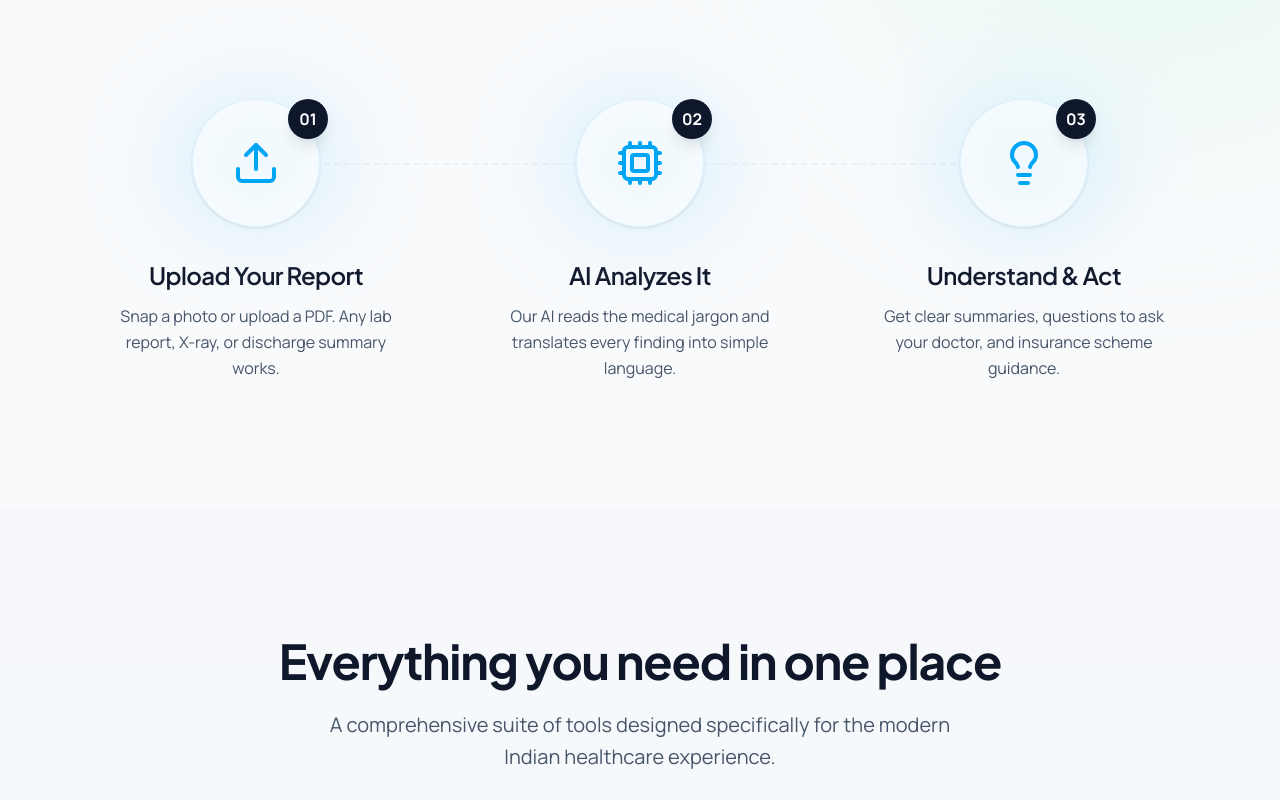
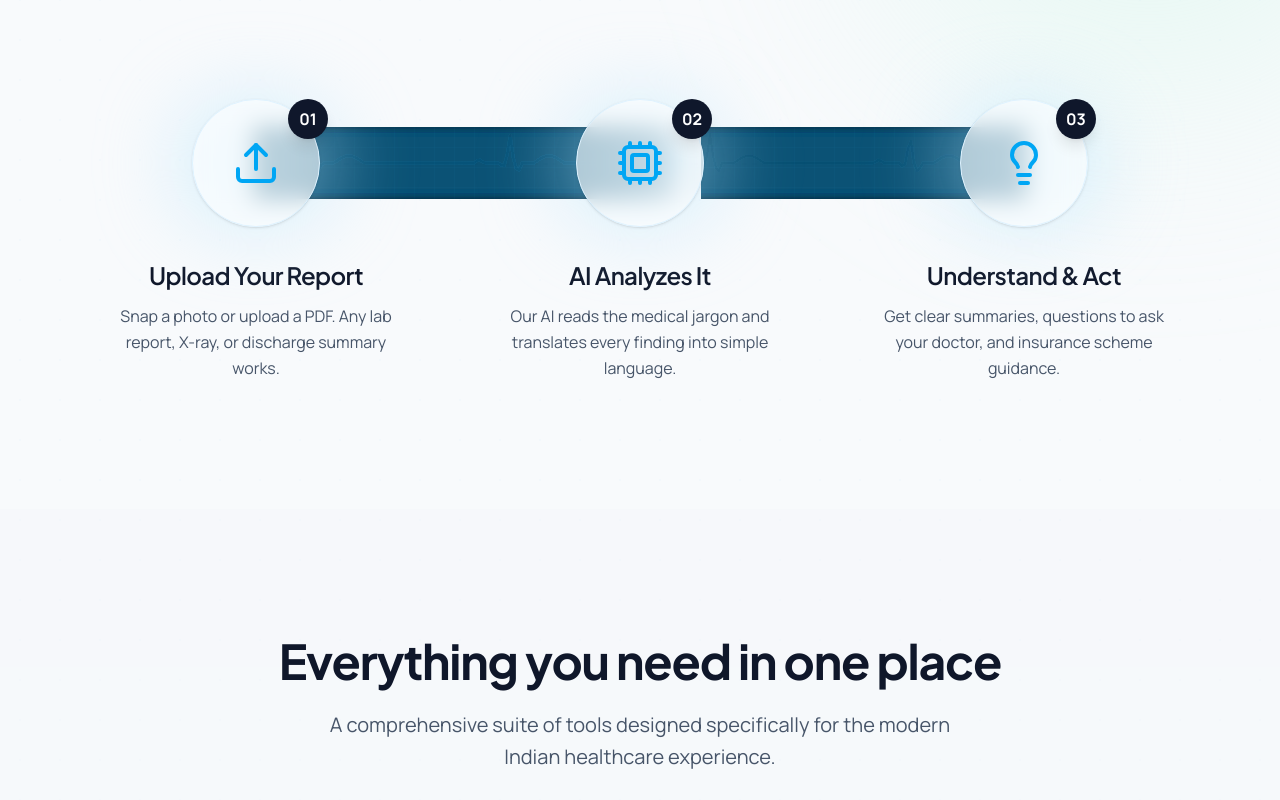
Before and after one commit to AshrafGalaxy/CareFlow, a Next.js app in the folder frontend/: page /en in a window 1280 px wide. Shown: the part 1620-2420 px from the top of the page. Built offline with nearby package versions, Linux system fonts and the light colour scheme; a web font is replaced by a local one.

Commit message:
ui: implement interactive premium ecg animation with medical grid

```diff
--- a/frontend/src/app/[locale]/page.tsx
+++ b/frontend/src/app/[locale]/page.tsx
@@ -27,6 +27,7 @@ import { LandingBackground } from "@/components/layout/LandingBackground"
 import { InteractiveBot } from "@/components/layout/InteractiveBot"
 import { TiltFeatureCard } from "@/components/ui/TiltFeatureCard"
 import { FAQAccordion } from "@/components/ui/FAQAccordion"
+import { EcgLineAnimation } from "@/components/ui/EcgLineAnimation"
 import Image from "next/image"
 import { useTranslations } from "next-intl"
 
@@ -199,24 +200,9 @@ export default function LandingPage() {
       <div className="hidden md:block absolute top-[64px] left-[15%] right-[15%] border-t-2 border-dashed border-border opacity-50 z-0" />
 
       {/* Traveling glowing EKG spike */}
-      <div className="hidden md:block absolute top-[28px] left-[15%] right-[15%] h-[72px] pointer-events-none overflow-hidden z-10">
-       <svg
-        className="h-full absolute left-0 text-sky-500 w-[120px] drop-shadow-[0_0_10px_rgba(14,165,233,0.8)] animate-[travelEKG_4s_linear_infinite]"
-        viewBox="0 0 100 50" fill="none" stroke="currentColor" strokeWidth="3" strokeLinecap="round" strokeLinejoin="round"
-       >
-        {/* A realistic EKG pulse shape */}
-        <path d="M0,25 L30,25 L35,15 L45,45 L55,5 L65,30 L70,25 L100,25" />
-       </svg>
+      <div className="hidden md:block absolute top-[28px] left-[15%] right-[15%] h-[72px] z-10">
+       <EcgLineAnimation color="#0ea5e9" speed={3} lineWidth={3} />
       </div>
-
-      <style dangerouslySetInnerHTML={{__html: `
-       @keyframes travelEKG {
-        0% { transform: translateX(0); opacity: 0; }
-        10% { opacity: 1; }
-        90% { opacity: 1; }
-        100% { transform: translateX(calc(80vw - 120px)); opacity: 0; }
-       }
-      `}} />
 
       <div className="grid md:grid-cols-3 gap-16 md:gap-12 relative z-20">
        {steps.map((item, i) => (
@@ -357,28 +343,28 @@ export default function LandingPage() {
    </section>
 
    {/* ── Footer CTA ── */}
-   <section className="bg-sky-500 dark:bg-sky-900 relative overflow-hidden py-24">
+   <section className="bg-sky-500 dark:bg-slate-900 relative overflow-hidden py-24 border-t dark:border-slate-800">
     {/* Decorative background elements */}
-    <div className="absolute top-0 right-0 w-[800px] h-[800px] bg-sky-400 dark:bg-sky-700 rounded-full blur-3xl opacity-50 -translate-y-1/2 translate-x-1/3 pointer-events-none" />
-    <div className="absolute bottom-0 left-0 w-[600px] h-[600px] bg-sky-600 dark:bg-sky-950 rounded-full blur-3xl opacity-50 translate-y-1/2 -translate-x-1/3 pointer-events-none" />
+    <div className="absolute top-0 right-0 w-[800px] h-[800px] bg-sky-400 dark:bg-sky-500/10 rounded-full blur-3xl opacity-50 -translate-y-1/2 translate-x-1/3 pointer-events-none" />
+    <div className="absolute bottom-0 left-0 w-[600px] h-[600px] bg-sky-600 dark:bg-indigo-500/10 rounded-full blur-3xl opacity-50 translate-y-1/2 -translate-x-1/3 pointer-events-none" />
 
     <div className="max-w-4xl mx-auto px-6 text-center relative z-10">
      <h2 className="text-4xl md:text-6xl font-bold text-white mb-6 tracking-tight">
       Take Control of Your Health Today
      </h2>
-     <p className="text-sky-100 text-xl mb-12 max-w-2xl mx-auto leading-relaxed">
+     <p className="text-sky-100 dark:text-slate-300 text-xl mb-12 max-w-2xl mx-auto leading-relaxed">
       Join thousands of patients across India who are making informed healthcare decisions with our AI-powered platform.
      </p>
      <div className="flex flex-col sm:flex-row items-center justify-center gap-4">
       <Link
        href="/register"
-       className="w-full sm:w-auto bg-card text-sky-600 font-bold text-lg px-10 py-4 rounded-xl shadow-xl shadow-sky-900/20 hover:bg-slate-50 hover:scale-105 transition-all duration-300"
+       className="w-full sm:w-auto bg-card text-sky-600 dark:text-sky-400 font-bold text-lg px-10 py-4 rounded-xl shadow-xl shadow-sky-900/20 dark:shadow-sky-500/10 hover:bg-slate-50 dark:hover:bg-slate-800 hover:scale-105 transition-all duration-300 border dark:border-slate-700"
       >
        Create Free Account
       </Link>
       <Link
        href="/login"
-       className="w-full sm:w-auto bg-transparent border-2 border-white/30 text-white font-semibold text-lg px-10 py-4 rounded-xl hover:border-white hover:bg-card/10 transition-all duration-300"
+       className="w-full sm:w-auto bg-transparent border-2 border-white/30 dark:border-slate-700 text-white dark:text-slate-300 font-semibold text-lg px-10 py-4 rounded-xl hover:border-white dark:hover:border-slate-500 hover:bg-card/10 dark:hover:bg-slate-800 transition-all duration-300"
       >
        Log In
       </Link>
--- /dev/null
+++ b/frontend/src/components/ui/EcgLineAnimation.tsx
@@ -0,0 +1,193 @@
+"use client";
+
+import React, { useEffect, useRef, useState } from "react";
+
+interface EcgLineAnimationProps {
+  color?: string;
+  lineWidth?: number;
+  speed?: number;
+}
+
+export function EcgLineAnimation({
+  color = "#0ea5e9", // Tailwind sky-500
+  lineWidth = 2.5,
+  speed = 2.5,
+}: EcgLineAnimationProps) {
+  const containerRef = useRef<HTMLDivElement | null>(null);
+  const canvasRef = useRef<HTMLCanvasElement | null>(null);
+  const [dimensions, setDimensions] = useState({ width: 0, height: 0 });
+  const isHoveredRef = useRef(false);
+
+  // Handle responsive resizing
+  useEffect(() => {
+    const container = containerRef.current;
+    if (!container) return;
+
+    const resizeObserver = new ResizeObserver((entries) => {
+      for (const entry of entries) {
+        setDimensions({
+          width: entry.contentRect.width,
+          height: entry.contentRect.height,
+        });
+      }
+    });
+
+    resizeObserver.observe(container);
+    return () => resizeObserver.disconnect();
+  }, []);
+
+  useEffect(() => {
+    const canvas = canvasRef.current;
+    const { width, height } = dimensions;
+    if (!canvas || width === 0 || height === 0) return;
+
+    const ctx = canvas.getContext("2d");
+    if (!ctx) return;
+
+    // Handle high-DPI/Retina screens for crisp rendering
+    const dpr = window.devicePixelRatio || 1;
+    canvas.width = width * dpr;
+    canvas.height = height * dpr;
+    ctx.scale(dpr, dpr);
+
+    let animationFrameId: number;
+    let x = 0; // Current scanning horizontal position
+
+    // Smooth transition variables for interactive hover
+    let currentCycleLength = 200;
+    let currentSpeed = speed;
+
+    // Clear background once initially
+    ctx.fillStyle = "transparent";
+    ctx.fillRect(0, 0, width, height);
+
+    // ECG Complex Generator Function (Simulates P-Q-R-S-T waves)
+    const getEcgData = (time: number, cycleLength: number): { offset: number; isSpiking: boolean } => {
+      const cycle = (time % cycleLength) / cycleLength;
+      let offset = 0;
+      let isSpiking = false;
+
+      // 2. P-Wave (Small gentle bump early on)
+      if (cycle > 0.1 && cycle < 0.15) {
+        offset += Math.sin((cycle - 0.1) * Math.PI * 20) * 0.1;
+      }
+
+      // 3. Q-Wave (Brief sharp dip right before the spike)
+      if (cycle > 0.23 && cycle < 0.26) {
+        const progress = (cycle - 0.23) / 0.03;
+        const spike = 1 - Math.abs(progress - 0.5) * 2;
+        offset -= spike * 0.15;
+      }
+
+      // 4. R-Wave (The massive sharp upward spike)
+      if (cycle >= 0.26 && cycle < 0.30) {
+        const progress = (cycle - 0.26) / 0.04;
+        const spike = 1 - Math.abs(progress - 0.5) * 2;
+        // Increase amplitude slightly if hovering (Tachycardia / Adrenaline)
+        const amplitude = isHoveredRef.current ? 1.2 : 1.0;
+        offset += spike * amplitude;
+
+        // Mark as spiking for dynamic flash effect
+        if (spike > 0.5) isSpiking = true;
+      }
+
+      // 5. S-Wave (The sharp downward dip right after the spike)
+      if (cycle >= 0.30 && cycle < 0.34) {
+        const progress = (cycle - 0.30) / 0.04;
+        const spike = 1 - Math.abs(progress - 0.5) * 2;
+        offset -= spike * 0.35;
+      }
+
+      // 6. T-Wave (Medium wider bump trailing the spike)
+      if (cycle > 0.40 && cycle < 0.55) {
+        offset += Math.sin((cycle - 0.40) * Math.PI * 6.67) * 0.25;
+      }
+
+      // Return scaled to fit visual height boundaries safely
+      return {
+        offset: offset * (height * 0.4),
+        isSpiking
+      };
+    };
+
+    const render = () => {
+      // Smoothly interpolate speed and cycle length for hover effects
+      const targetCycleLength = isHoveredRef.current ? 110 : 200;
+      const targetSpeed = isHoveredRef.current ? speed * 1.8 : speed;
+
+      currentCycleLength += (targetCycleLength - currentCycleLength) * 0.05;
+      currentSpeed += (targetSpeed - currentSpeed) * 0.05;
+
+      // Create a fading trailing effect ahead of the scanner line
+      ctx.fillStyle = "rgba(0, 0, 0, 0.08)";
+      ctx.fillRect(0, 0, width, height); // Fade entire canvas slowly instead of clearRect for a smoother trail
+      // Erase a small vertical band directly ahead of the pulse to prevent overlaps
+      ctx.clearRect(x, 0, 20, height);
+
+      const midY = height / 2;
+
+      // Map current horizontal pixel space to a temporal point in the ECG sequence
+      const ecgData = getEcgData(x, currentCycleLength);
+      const currentY = midY - ecgData.offset;
+
+      // Draw the crisp line segment
+      ctx.beginPath();
+      ctx.strokeStyle = color;
+      ctx.lineWidth = lineWidth;
+      ctx.lineCap = "round";
+      ctx.lineJoin = "round";
+
+      // Dynamic Flash: Increase glow intensely when the R-wave hits
+      ctx.shadowBlur = ecgData.isSpiking ? 25 : 8;
+      ctx.shadowColor = color;
+
+      // Draw a line from the previous X point to the current X point
+      const prevX = x - currentSpeed;
+      if (prevX >= 0) {
+        ctx.moveTo(prevX, midY - getEcgData(prevX, currentCycleLength).offset);
+        ctx.lineTo(x, currentY);
+        ctx.stroke();
+      }
+
+      // Advance scanner position, wrapping around smoothly when hitting the width boundary
+      x = (x + currentSpeed) % width;
+
+      animationFrameId = requestAnimationFrame(render);
+    };
+
+    render();
+
+    return () => {
+      cancelAnimationFrame(animationFrameId);
+    };
+  }, [dimensions, color, lineWidth, speed]);
+
+  return (
+    <div
+      ref={containerRef}
+      className="absolute inset-0 w-full h-full z-10 pointer-events-auto cursor-crosshair group"
+      onMouseEnter={() => (isHoveredRef.current = true)}
+      onMouseLeave={() => (isHoveredRef.current = false)}
+    >
+      {/* Medical Background Grid */}
+      <div
+        className="absolute inset-0 opacity-20 dark:opacity-30 mix-blend-screen pointer-events-none transition-opacity duration-700 group-hover:opacity-40"
+        style={{
+          backgroundImage: `
+            linear-gradient(to right, ${color}22 1px, transparent 1px),
+            linear-gradient(to bottom, ${color}22 1px, transparent 1px)
+          `,
+          backgroundSize: '20px 20px',
+          maskImage: 'linear-gradient(to right, transparent, black 15%, black 85%, transparent)',
+          WebkitMaskImage: 'linear-gradient(to right, transparent, black 15%, black 85%, transparent)'
+        }}
+      />
+
+      <canvas
+        ref={canvasRef}
+        style={{ width: dimensions.width, height: dimensions.height }}
+        className="block mix-blend-screen relative z-10"
+      />
+    </div>
+  );
+}
```
